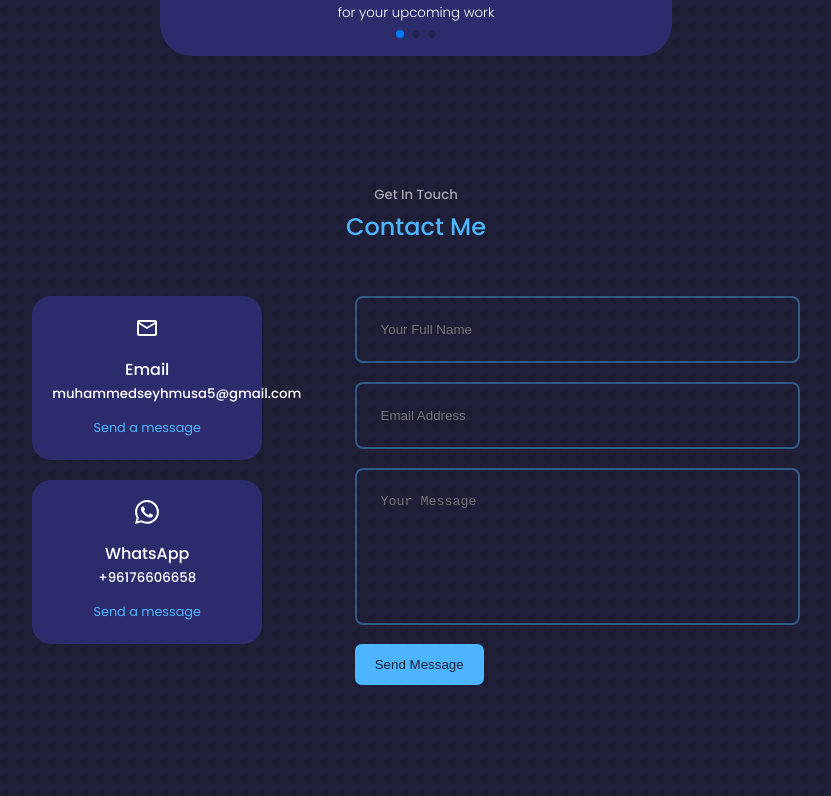
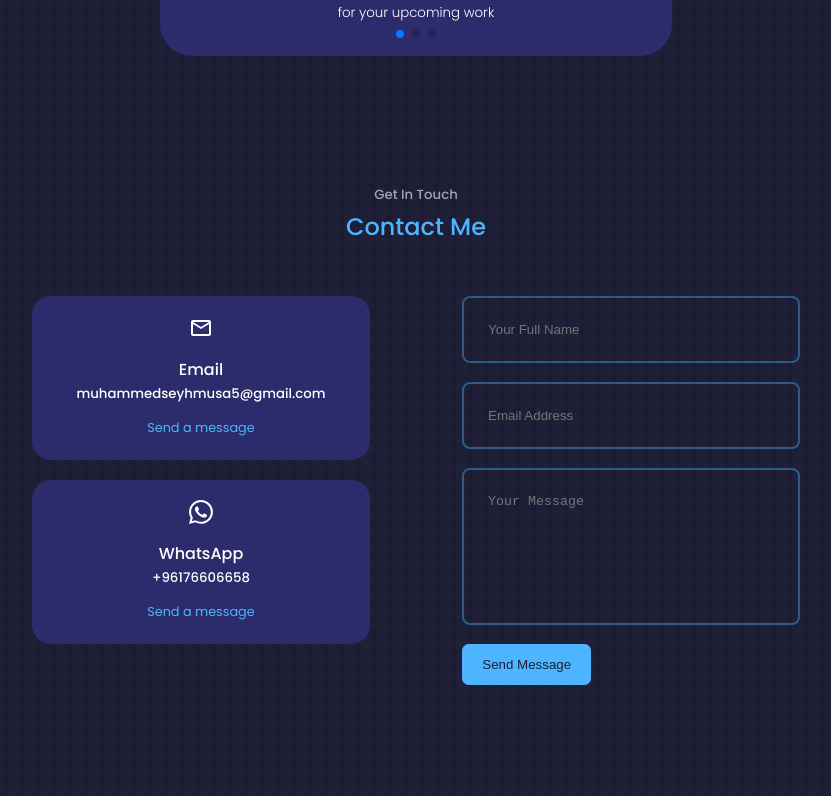
Before and after one commit to MuhammedSm/Portfolio-react-website, a React (Create React App) app: page / in a window 1280 px wide. Shown: the part 4078-4874 px from the top of the page, without its empty margins (224-1055 px from the left). Built offline with nearby package versions, Linux system fonts and the light colour scheme.

Commit message:
component-update-responsivity

```diff
--- a/src/components/contact/contact.css
+++ b/src/components/contact/contact.css
@@ -1,7 +1,7 @@
 .container.contact__container{
     width: 60%;
     display: grid;
-    grid-template-columns: 30% 58%;
+    grid-template-columns:  1fr 1fr;
     gap: 12%;
 }
 .contact__options{
```
